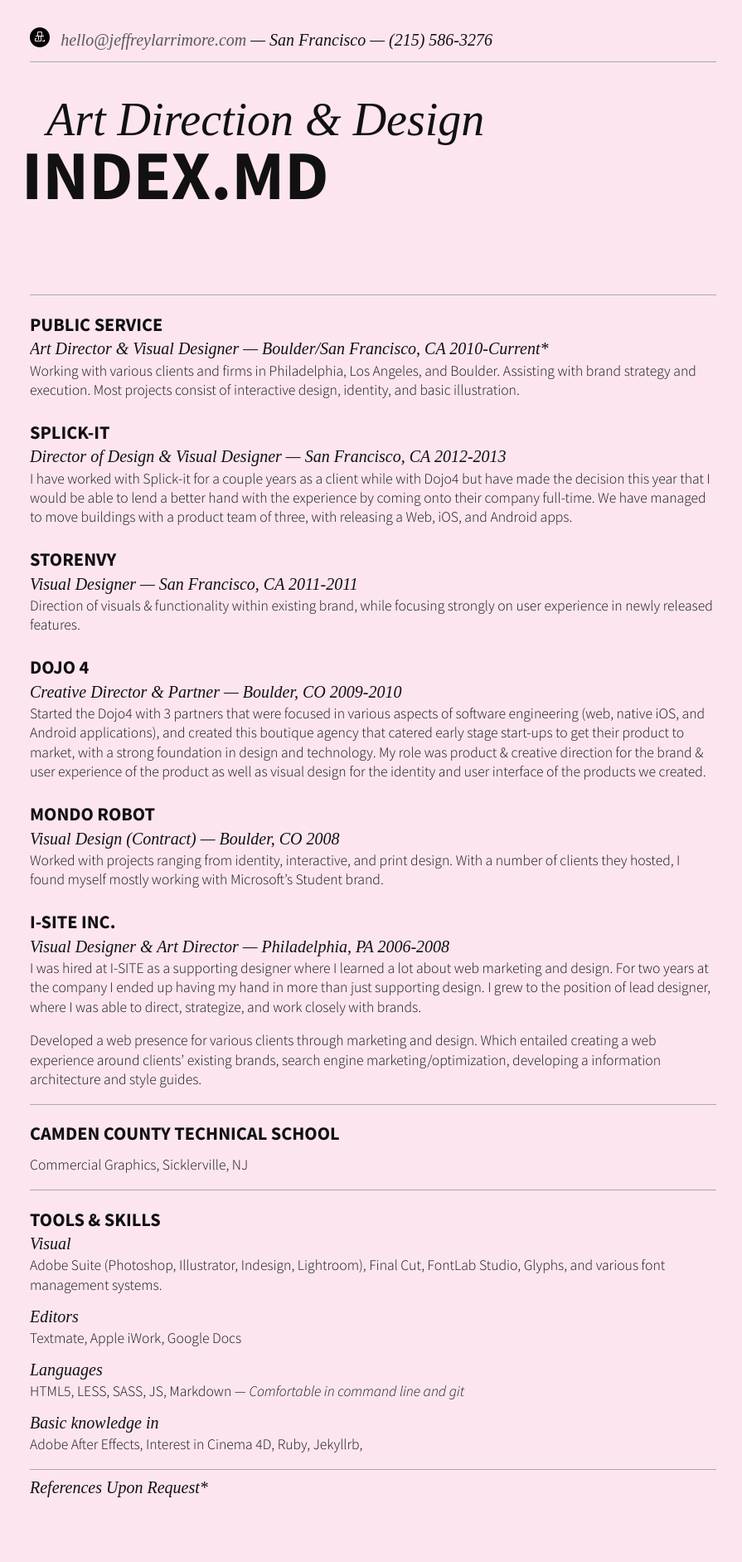
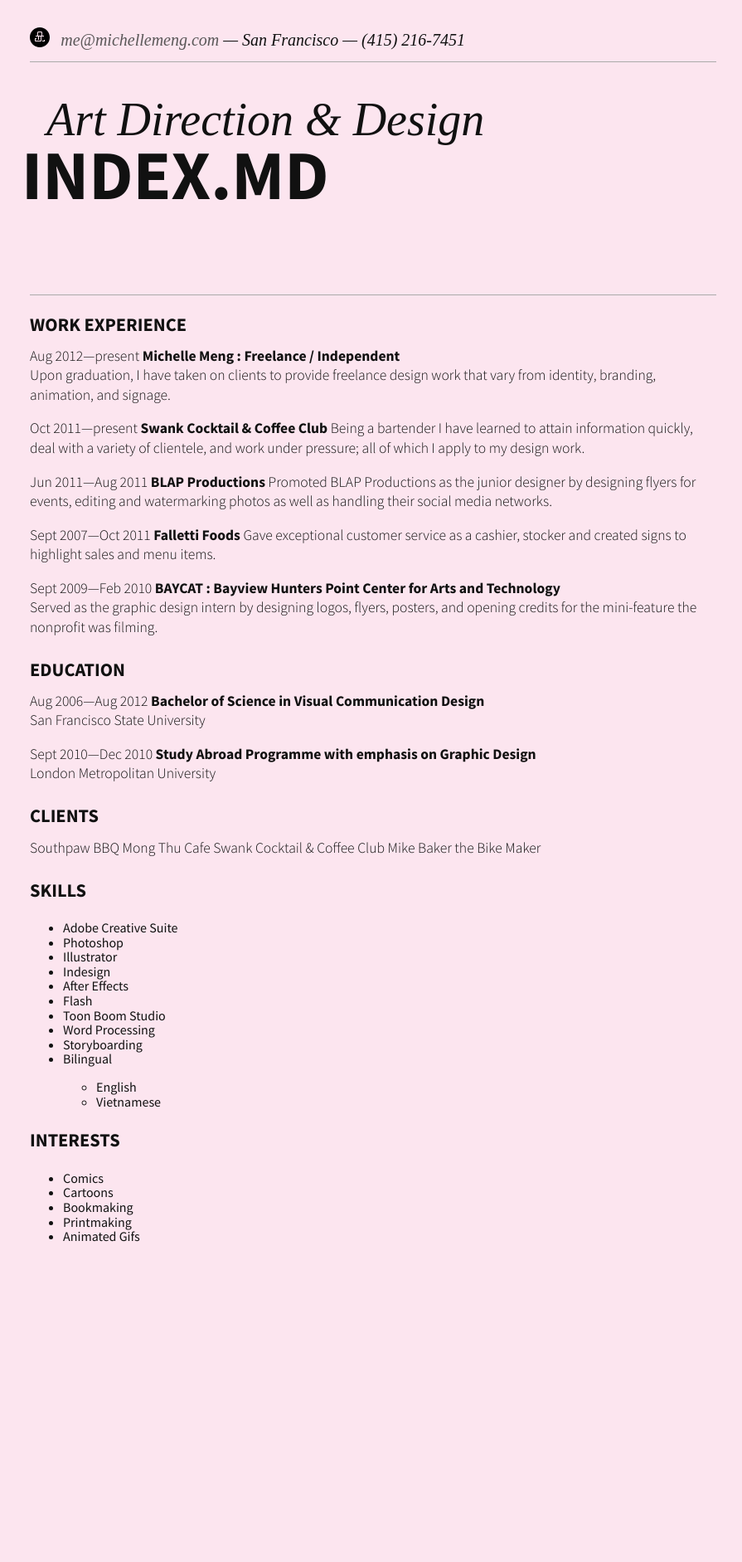
Before and after one commit to allthingsmeng/resume, a Jekyll site: the page built from index.md, in a window 1280 px wide. Shown: the whole page at 83% size, without its empty margins (190-1085 px from the left). Built offline with Jekyll 4.4.1, drawn with Linux system fonts in a browser that asks for light colours; Markdown is read by kramdown in place of the engine named in the settings; comment, search, counter and statistics services are not loaded; after the commit the page ends 1596 px from its top, so only the background shows below that.

Commit message:
updated with my info

```diff
--- a/index.md
+++ b/index.md
@@ -1,60 +1,76 @@
 ---
 layout: default
-meta: Resume of Jeffrey Larrimore — Art Director & Designer
+meta: Resume of Michelle Meng Nguyen — Visual Design, Illustration & Animation
 
-title: Jeffrey Larrimore — Art Director & Designer
-name: Jeffrey Larrimore
-number: (215) 586-3276
-email: hello@jeffreylarrimore.com
+title: Michelle Meng Nguyen — Visual Design, Illustration & Animation
+name: Michelle Meng Nguyen
+number: (415) 216-7451
+email: me@michellemeng.com
 location: San Francisco
 ---
 
-## Public Service
-### Art Director & Visual Designer — Boulder/San Francisco, CA 2010-Current*
-Working with various clients and firms in Philadelphia, Los Angeles, and Boulder. Assisting with brand strategy and execution. Most projects consist of interactive design, identity, and basic illustration.
+##Work Experience
 
-## Splick-it
-### Director of Design & Visual Designer — San Francisco, CA 2012-2013
-I have worked with Splick-it for a couple years as a client while with Dojo4 but have made the decision this year that I would be able to lend a better hand with the experience by coming onto their company full-time. We have managed to move buildings with a product team of three, with releasing a Web, iOS, and Android apps.
+Aug 2012—present
+**Michelle Meng : Freelance / Independent**
+Upon graduation, I have taken on clients to provide freelance design work that vary from identity, branding, animation, and signage.
 
-## Storenvy
-### Visual Designer — San Francisco, CA 2011-2011
-Direction of visuals & functionality within existing brand, while focusing strongly on user experience in newly released features.
+Oct 2011—present
+**Swank Cocktail & Coffee Club**
+Being a bartender I have learned to attain information quickly, deal with a variety of clientele, and work under pressure; all of which I apply to my design work.
 
-## Dojo 4
-### Creative Director & Partner — Boulder, CO 2009-2010
-Started the Dojo4 with 3 partners that were focused in various aspects of software engineering (web, native iOS, and Android applications), and created this boutique agency that catered early stage start-ups to get their product to market, with a strong foundation in design and technology. My role was product & creative direction for the brand & user experience of the product as well as visual design for the identity and user interface of the products we created.
+Jun 2011—Aug 2011
+**BLAP Productions**
+Promoted BLAP Productions as the junior designer by designing flyers for events, editing and watermarking photos as well as handling their social media networks.
 
-## Mondo Robot
-### Visual Design (Contract) — Boulder, CO 2008
-Worked with projects ranging from identity, interactive, and print design. With a number of clients they hosted, I found myself mostly working with Microsoft’s Student brand.
+Sept 2007—Oct 2011
+**Falletti Foods**
+Gave exceptional customer service as a cashier, stocker and created signs to highlight sales and menu items.
 
-## I-SITE Inc.
-###Visual Designer & Art Director — Philadelphia, PA 2006-2008
-I was hired at I-SITE as a supporting designer where I learned a lot about web marketing and design. For two years at the company I ended up having my hand in more than just supporting design. I grew to the position of lead designer, where I was able to direct, strategize, and work closely with brands.
 
-Developed a web presence for various clients through marketing and design. Which entailed creating a web experience around clients’ existing brands, search engine marketing/optimization, developing a information architecture and style guides.
+Sept 2009—Feb 2010
+**BAYCAT : Bayview Hunters Point Center for Arts and Technology**
+Served as the graphic design intern by designing logos, flyers, posters, and opening credits for the mini-feature the nonprofit was filming.
 
----
 
-## Camden County Technical School
-Commercial Graphics, Sicklerville, NJ
+##Education
 
----
+Aug 2006—Aug 2012
+**Bachelor of Science in Visual Communication Design**
+San Francisco State University
 
-## Tools & Skills
-###Visual
-Adobe Suite (Photoshop, Illustrator, Indesign, Lightroom), Final Cut, FontLab Studio, Glyphs, and various font management systems.
 
-###Editors
-Textmate, Apple iWork, Google Docs
+Sept 2010—Dec 2010
+**Study Abroad Programme with emphasis on Graphic Design**
+London Metropolitan University
 
-###Languages
-HTML5, LESS, SASS, JS, Markdown &mdash; *Comfortable in command line and git*
 
-###Basic knowledge in
-Adobe After Effects, Interest in Cinema 4D, Ruby, Jekyllrb,
+##Clients
 
----
+Southpaw BBQ
+Mong Thu Cafe
+Swank Cocktail & Coffee Club
+Mike Baker the Bike Maker
 
-###References Upon Request*
+##Skills
+
+* Adobe Creative Suite
+* Photoshop
+* Illustrator
+* Indesign
+* After Effects
+* Flash
+* Toon Boom Studio
+* Word Processing
+* Storyboarding
+* Bilingual
+    * English
+    * Vietnamese
+
+##Interests
+
+* Comics
+* Cartoons
+* Bookmaking
+* Printmaking
+* Animated Gifs
```
